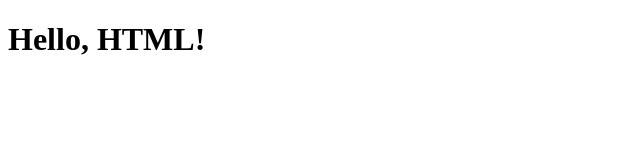
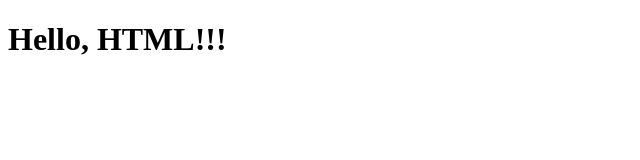
Before and after one commit to 6410615121/hello2, a website: page index.html in a window 1280 px wide. Shown: the full height of the page, 0-640 px from the left. Drawn offline with Linux system fonts and the light colour scheme.

Commit message:
modified index.html

```diff
--- a/index.html
+++ b/index.html
@@ -7,6 +7,6 @@
     <title>New html Doc</title>
   </head>
   <body>
-    <h1>Hello, HTML! </h1>
+    <h1>Hello, HTML!!!</h1>
   </body>
 </html>
```
